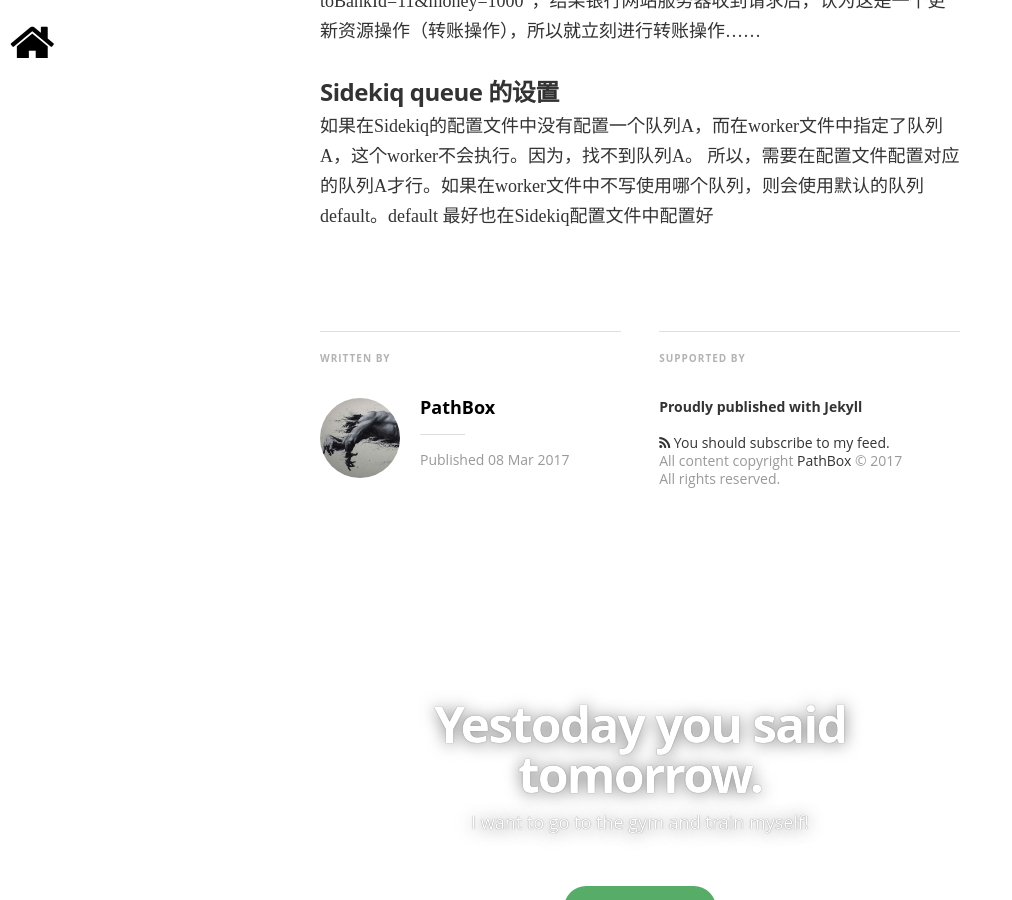
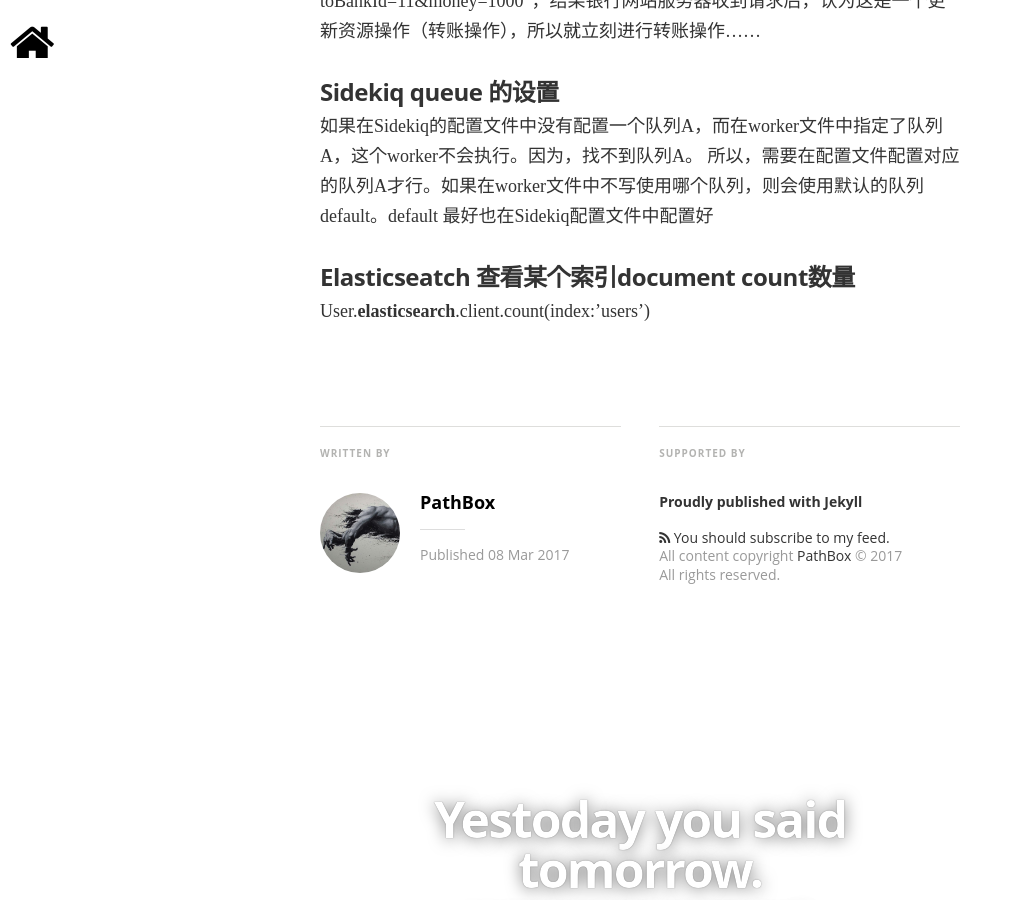
Before and after one commit to pathbox/pathbox.github.io, a Jekyll site: the page built from _posts/2017-03-08-work-summary-in-Udesk-two.md, in a window 1280 px wide and 900 px high, scrolled down 3397 px. Shown: the whole window, without its empty margins (0-1012 px from the left). Built offline with Jekyll 4.4.1, drawn with Linux system fonts in a browser that asks for light colours; nearby versions of some CDN libraries; some web fonts are replaced; comment, search, counter and statistics services are not loaded.

Commit message:
Elasticseatch 查看某个索引document count数量

```diff
--- a/_posts/2017-03-08-work-summary-in-Udesk-two.md
+++ b/_posts/2017-03-08-work-summary-in-Udesk-two.md
@@ -72,3 +72,6 @@ No symbol key again
 如果在Sidekiq的配置文件中没有配置一个队列A，而在worker文件中指定了队列A，这个worker不会执行。因为，找不到队列A。
 所以，需要在配置文件配置对应的队列A才行。如果在worker文件中不写使用哪个队列，则会使用默认的队列default。default
 最好也在Sidekiq配置文件中配置好
+
+##### Elasticseatch 查看某个索引document count数量
+User.__elasticsearch__.client.count(index:'users')
```
